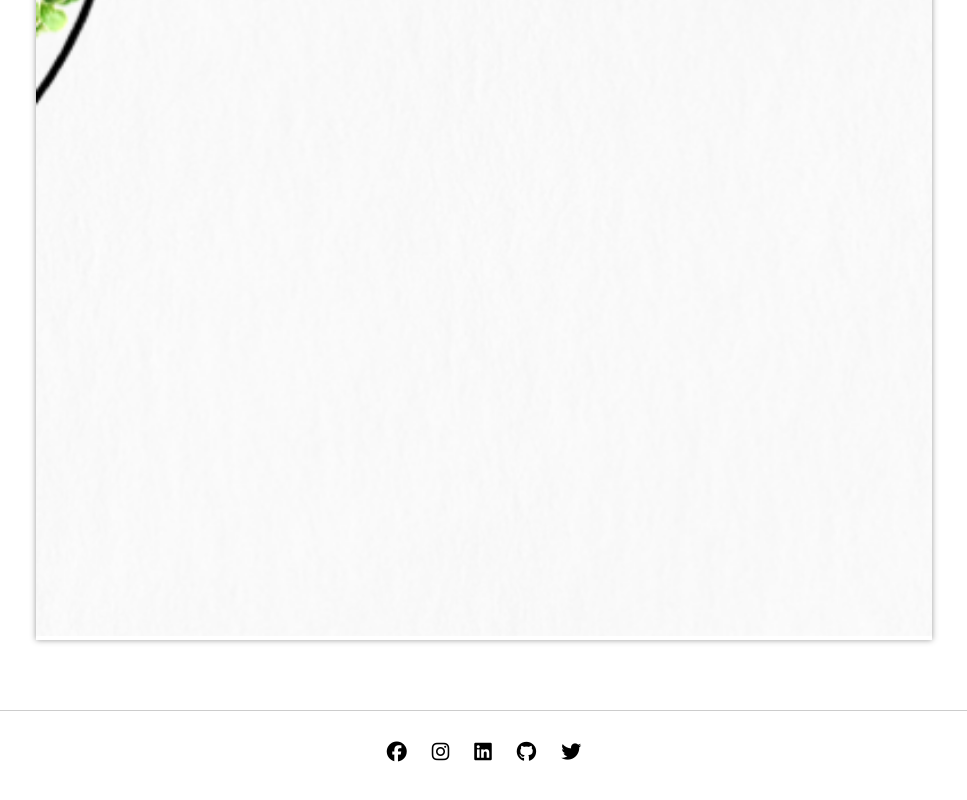
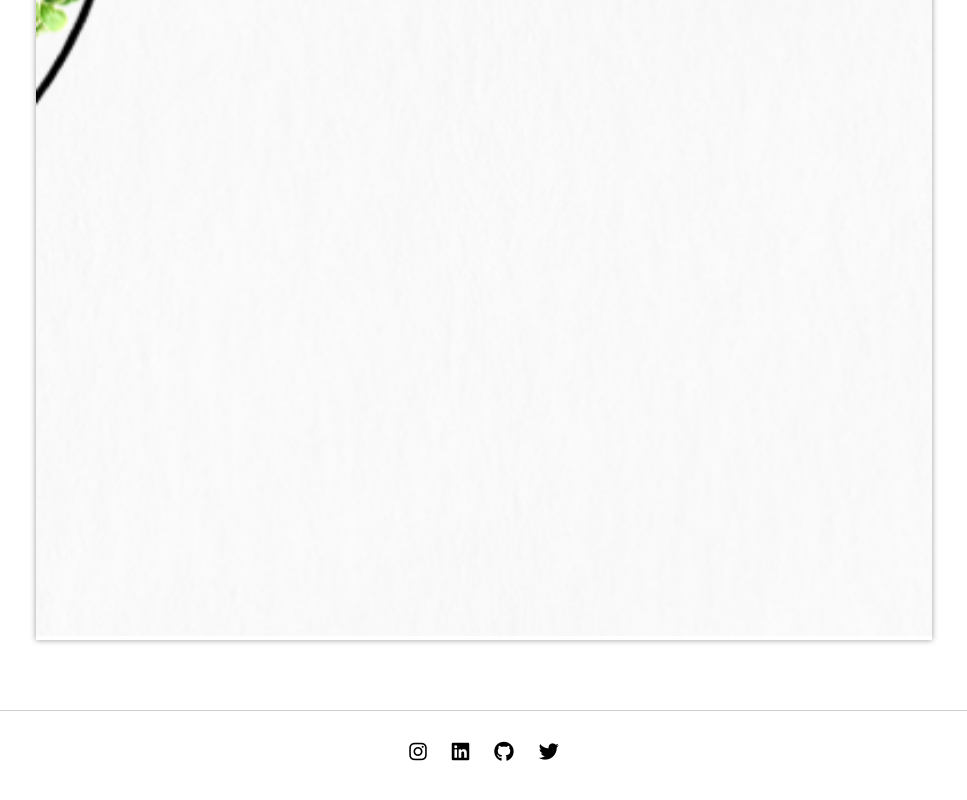
Before and after one commit to miisho/portfolio, a plain HTML site: page vegan.html in a window 1280 px wide. Shown: the part 2019-2819 px from the top of the page, without its empty margins (156-1123 px from the left). Drawn offline with nearby package versions, Linux system fonts and the light colour scheme.

Commit message:
Update vegan.html

```diff
--- a/vegan.html
+++ b/vegan.html
@@ -14,7 +14,7 @@
   <meta property="og:url" content="index.html" />
   <meta property="og:image" content="https://www.ciquk.org/wp-content/uploads/2017/09/M16-JUNIOR-WEB-DEVELOPER-COURSE.jpg" />
   <meta name="twitter:card" content="summary">
-  <meta name="description" content="Hi, Im Misho Mosiashvili - Junior Web Developer">
+  <meta name="description" content="Hi, Im Misho Mosiashvili - Frontend Web Developer">
   <link rel="stylesheet" href="style/style.css">
   <link rel="icon" href="favicon.ico">
   <title>Vegan Responsive Page | Misho Mosiashvili</title>
@@ -49,9 +49,6 @@
   </main>
   <footer>
     <div class="socials">
-     <a href="https://www.facebook.com/mosiashvili.misho" target="_blank" rel="unfollow">
-      <i class="fa-brands fa-facebook"></i>
-    </a>
     <a href="https://www.instagram.com/misho.mosiashvili/" target="_blank" rel="unfollow">
       <i class="fa-brands fa-instagram"></i>
     </a>
```
